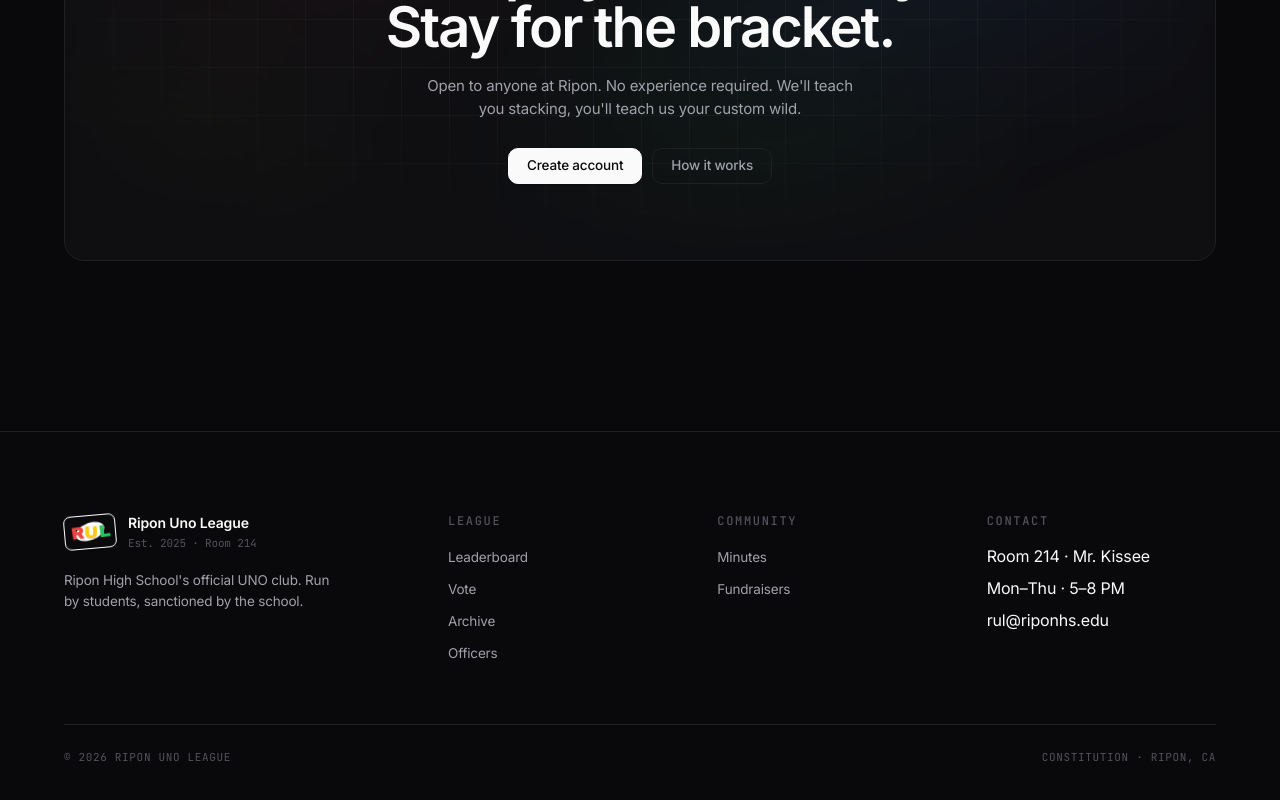
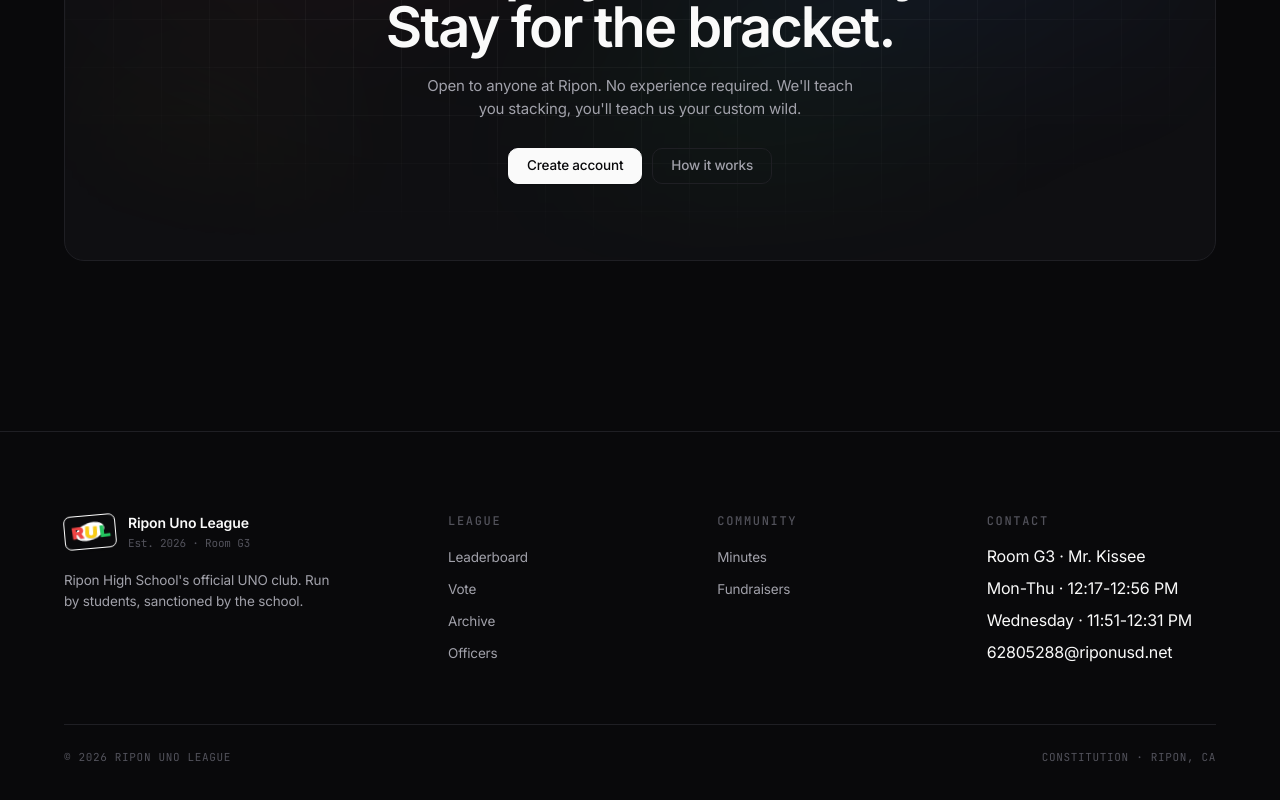
Before and after one commit to JashanMaan28/rul, a Next.js app: page / in a window 1280 px wide. Shown: the part 3300-4100 px from the top of the page. Built offline with nearby package versions, Linux system fonts and the light colour scheme; no server answers.

Commit message:
fix(footer): update room number and contact details in footer

```diff
--- a/src/components/site/footer.tsx
+++ b/src/components/site/footer.tsx
@@ -31,7 +31,7 @@ export function Footer() {
                   className="mono faint"
                   style={{ fontSize: 11, marginTop: 2 }}
                 >
-                  Est. 2025 · Room 214
+                  Est. 2026 · Room G3
                 </div>
               </div>
             </div>
@@ -78,13 +78,16 @@ export function Footer() {
             <h5>Contact</h5>
             <ul>
               <li>
-                <span>Room 214 · Mr. Kissee</span>
+                <span>Room G3 · Mr. Kissee</span>
               </li>
               <li>
-                <span>Mon–Thu · 5–8 PM</span>
+                <span>Mon-Thu · 12:17-12:56 PM</span>
               </li>
               <li>
-                <span>rul@riponhs.edu</span>
+                <span>Wednesday · 11:51-12:31 PM</span>
+              </li>
+              <li>
+                <span>62805288@riponusd.net</span>
               </li>
             </ul>
           </div>
```
